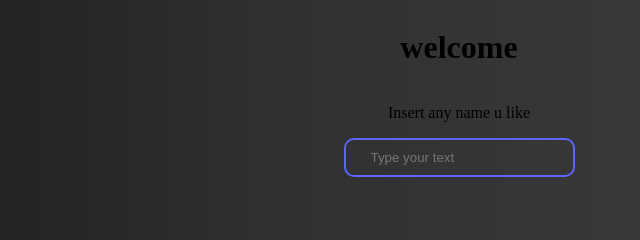
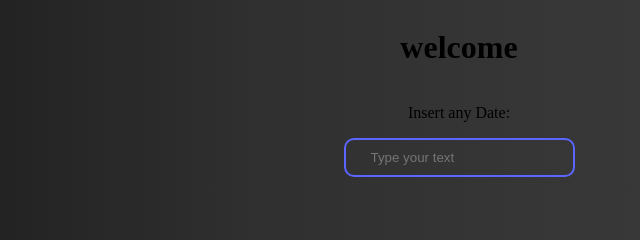
Before and after one commit to yousifj129/Random-Historic-Facts-based-on-date, a plain HTML site: page index.html in a window 1280 px wide. Shown: the top 240 px of the page, 181-821 px from the left. Drawn offline with Linux system fonts and the light colour scheme.

Commit message:
Update index.html

```diff
--- a/index.html
+++ b/index.html
@@ -10,7 +10,8 @@
     </head>
     <body>
         <h1>welcome</h1>
-        <p>Insert any name u like </p>
+        <p>Insert any Date: </p>
         <input class="input" placeholder="Type your text" required="" type="text">
+
     </body>
 </html>
```
